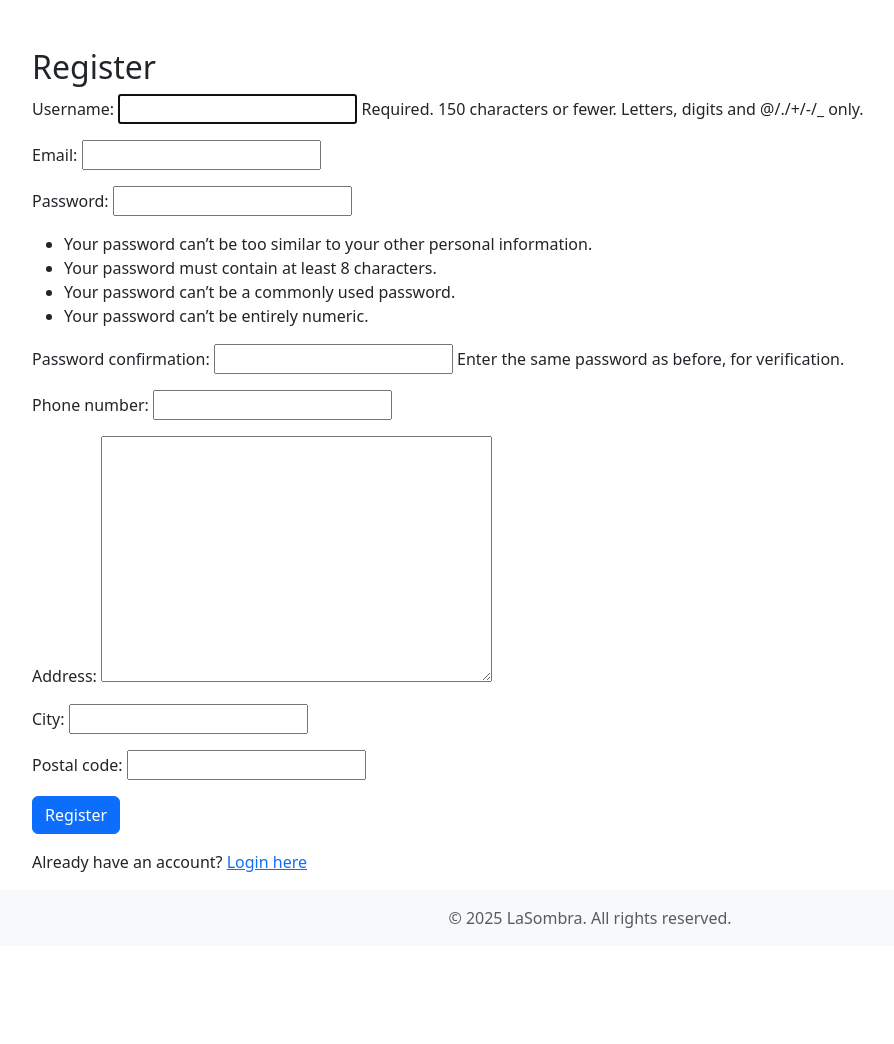
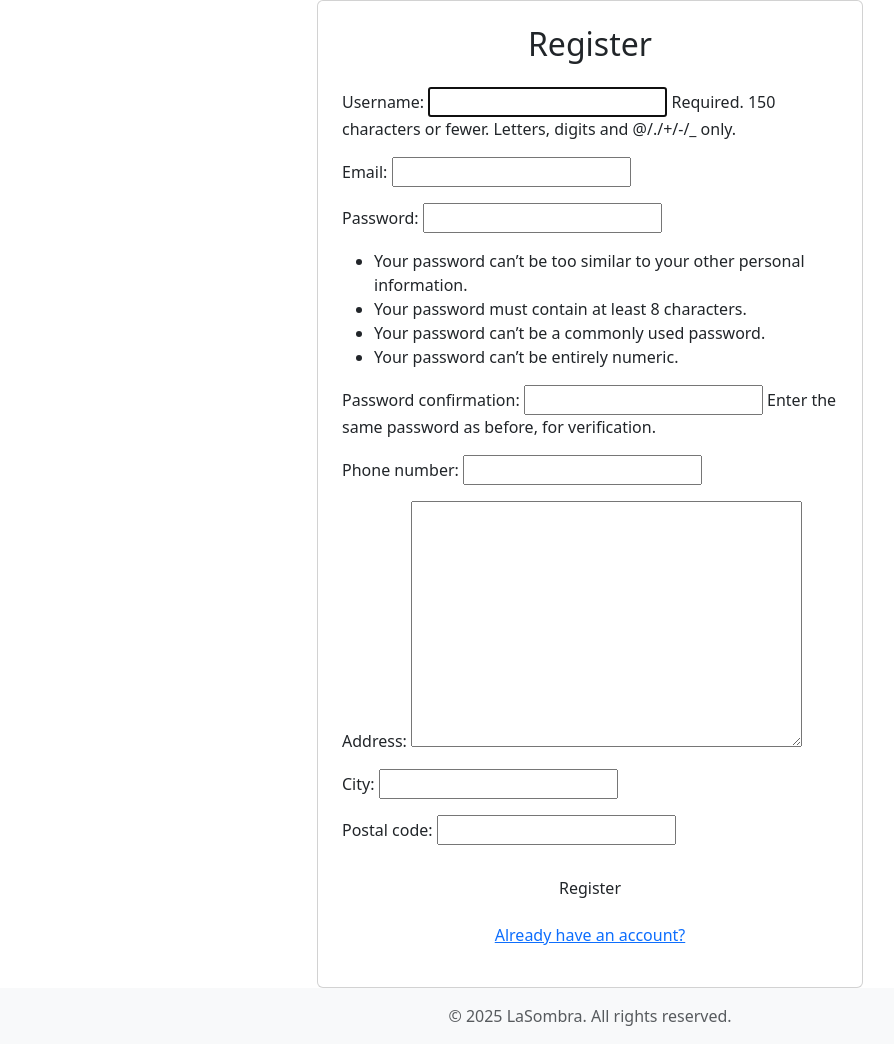
Before and after one commit to Bantu-art/LaSombra, a Django app: page /register/ in a window 1280 px wide. Shown: the part 56-1100 px from the top of the page, without its empty margins (50-944 px from the left). Before the commit the page ends 984 px from the top, so only its background shows below. Run offline with Django 5.2, Linux system fonts and the light colour scheme.

Commit message:
Refactor registration template for improved layout and styling

```diff
--- a/elsombra/main/templates/main/register.html
+++ b/elsombra/main/templates/main/register.html
@@ -1,23 +1,37 @@
 {% extends 'base.html' %}
 
+{% block title %}Register - LaSombra{% endblock %}
+
+{% block extra_css %}
+    {% load static %}
+    <link href="{% static 'css/glassy_forms.css' %}" rel="stylesheet">
+{% endblock %}
+
 {% block content %}
-<div class="container mt-5">
-    <h2>Register</h2>
+<div class="auth-background">
+    <div class="container">
+        <div class="row justify-content-center">
+            <div class="col-md-6">
+                <div class="card glass-card">
+                    <div class="card-body p-4 auth-form">
+                        <h2 class="text-center mb-4">Register</h2>
                         <form method="POST">
                             {% csrf_token %}
-
-        <div class="form-group">
+                            <div class="form-group mb-3">
                                 {{ user_form.as_p }}
-        </div>
-
-        <div class="form-group">
                                 {{ profile_form.as_p }}
                             </div>
-
-        <button type="submit" class="btn btn-primary">Register</button>
+                            <div class="d-grid gap-2 mt-4">
+                                <button type="submit" class="btn glass-btn">Register</button>
+                            </div>
                         </form>
-    <p class="mt-3">
-        Already have an account? <a href="{% url 'login' %}">Login here</a>
+                        <p class="text-center mt-3">
+                            <a href="{% url 'login' %}" class="glass-link">Already have an account?</a>
                         </p>
                     </div>
+                </div>
+            </div>
+        </div>
+    </div>
+</div>
 {% endblock %}
```
Lines whose indentation alone changed are shown as unchanged.
